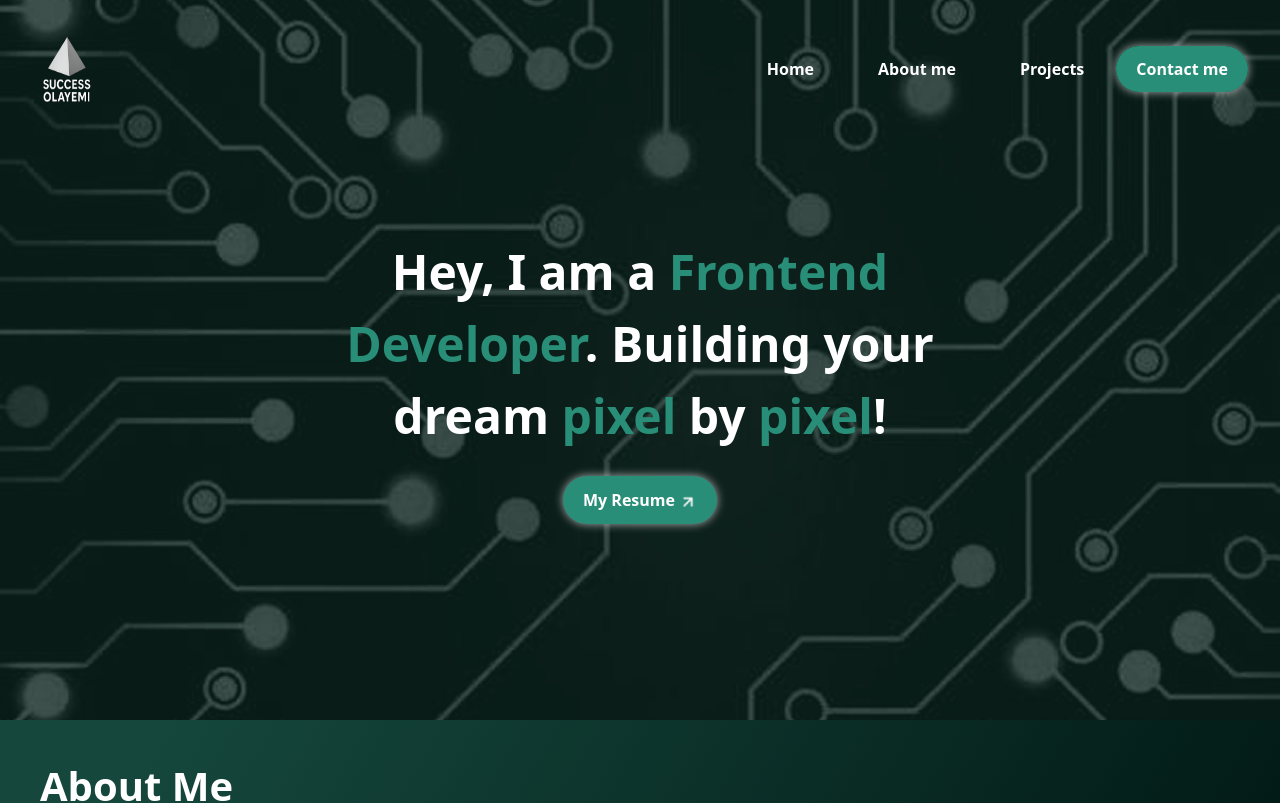
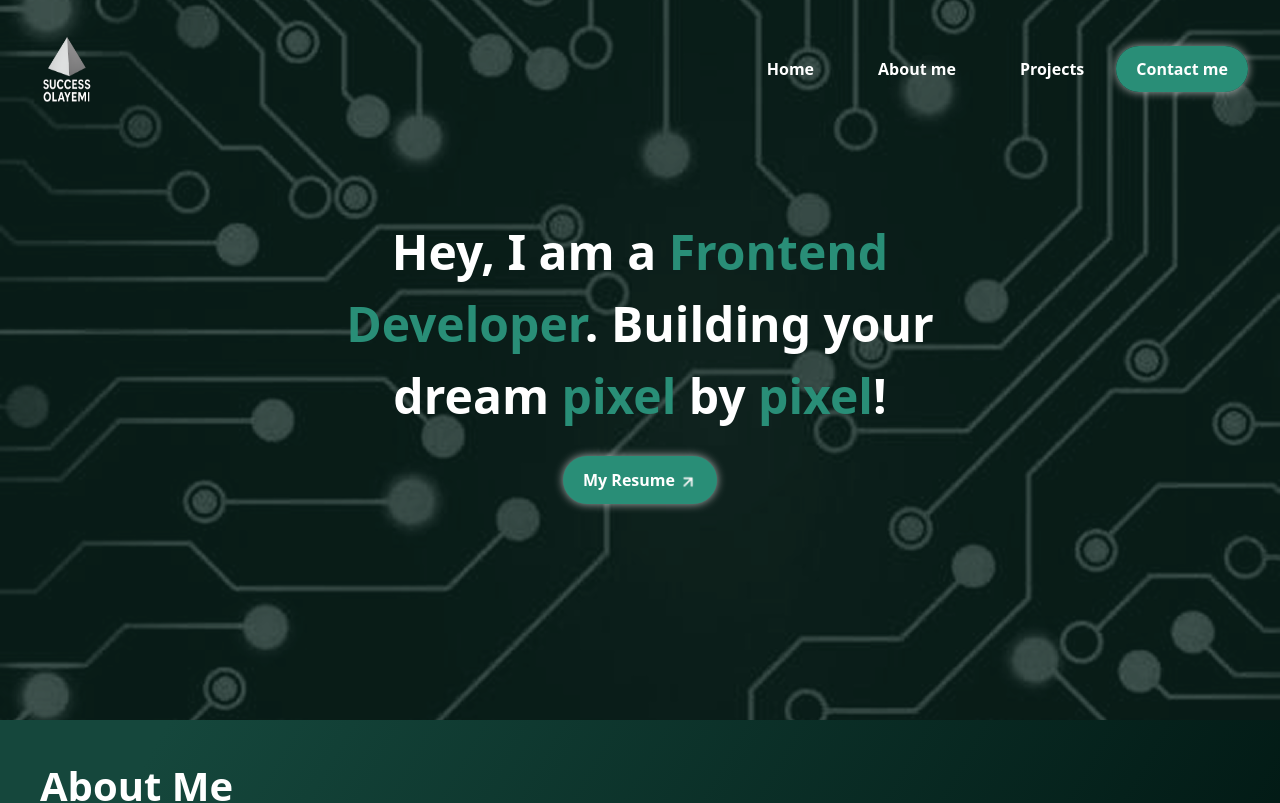
Before and after one commit to Error-at-night/My-Portfolio, a React (Vite) app: page / in a window 1280 px wide. Shown: the top 803 px of the page. Built offline with nearby package versions, Linux system fonts and the light colour scheme.

Commit message:
made another change to the header

```diff
--- a/src/components/Header.jsx
+++ b/src/components/Header.jsx
@@ -9,7 +9,7 @@ function Header() {
       <div>
       <img src={banner} className="w-full h-[70vh] md:h-[80vh] lg:h-[90vh] object-cover" alt="Banner"/>
       </div>
-      <div className="absolute inset-0 mt-10 flex items-center justify-center text-center px-4">
+      <div className="absolute inset-0 flex items-center justify-center text-center px-4">
         <div>
           <h1 className="text-white text-[1.9rem] sm:text-[2rem] md:text-[3rem] font-extrabold max-w-[700px]">
             Hey, I am a <span className="text-[#298E77]">Frontend Developer</span>.
--- a/src/components/Navbar.jsx
+++ b/src/components/Navbar.jsx
@@ -55,7 +55,7 @@ function Navbar() {
       {/* mobile navbar */}
       <div className="flex items-center justify-between w-full md:hidden">
         <Link to="/">
-          <img src={logo} alt="logo" className="h-[90px] w-[70px]"/>
+          <img src={logo} alt="logo" className="h-[70px] w-[50px]"/>
         </Link>
         <button className="cursor-pointer" onClick={() => setOpenSidebar(open => !open)}>
           <img src={hamburger} alt="hamburger" className="w-[30px] h-[35px]"/>
```
